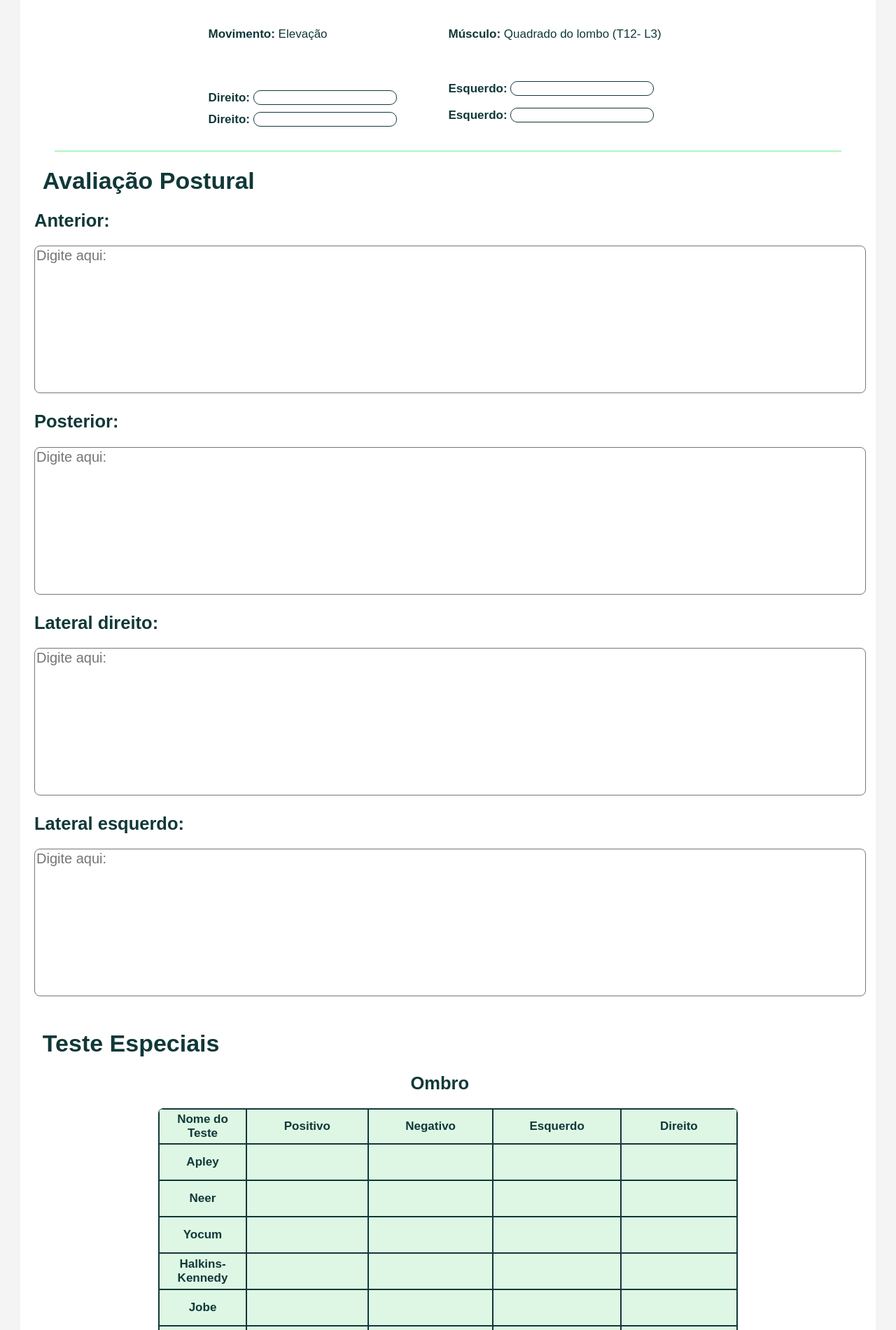
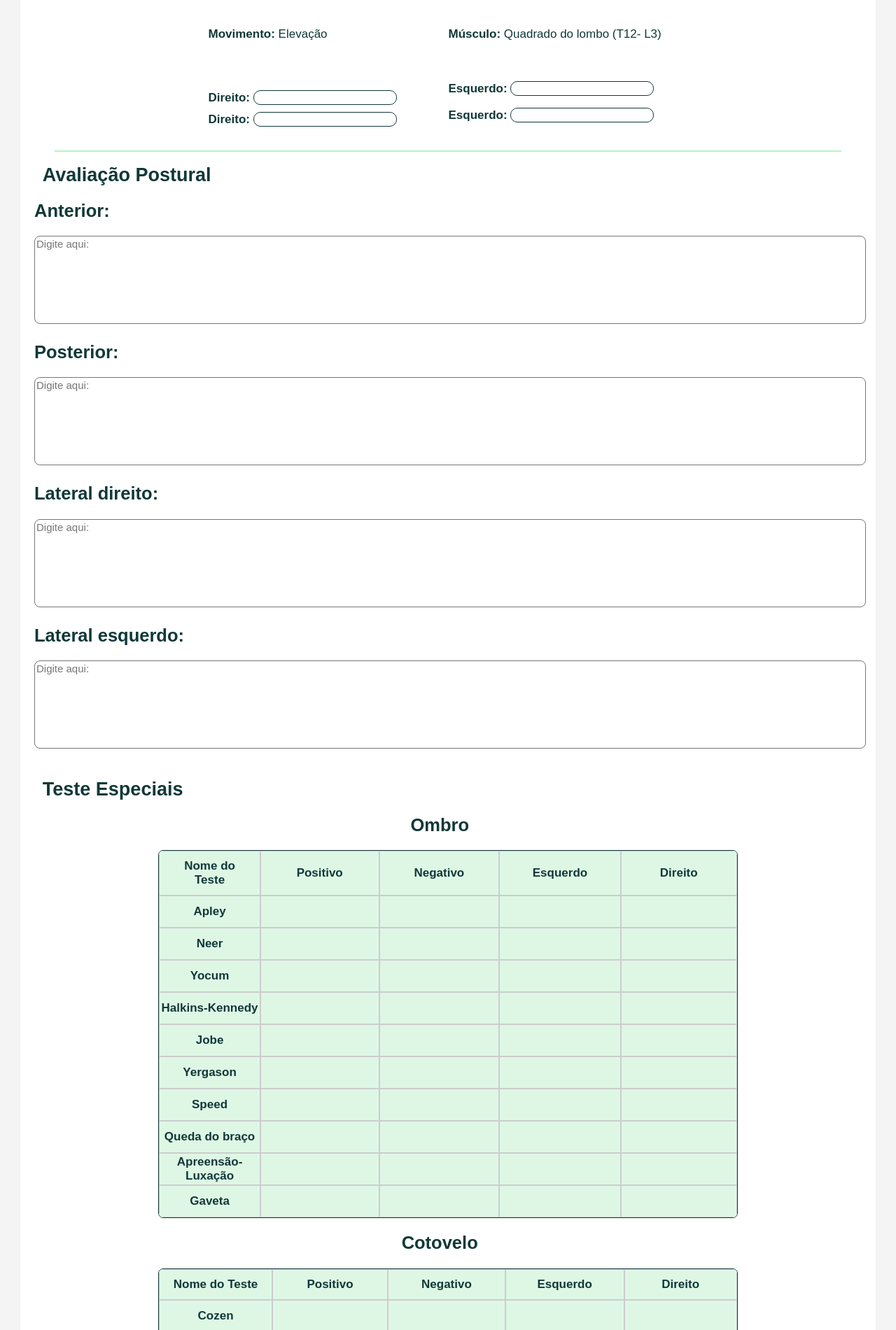
Before and after one commit to Kennedy-klam/Fisio-Digital, a PHP site: the page made by opção-de-login/doctor/dashboard/Ficha De Avaliação/Avaliação Traumatoortopedica/tela5/index.html in a window 1280 px wide; the page is wider, and only the part inside the window is pictured. Shown: the part 942-2843 px from the top of that part at 70% size. Run offline with PHP 8.4, Linux system fonts and the light colour scheme.

Commit message:
Commit
correção de pequenos erros nas páginas 5 e 6

```diff
--- a/opção-de-login/doctor/dashboard/Ficha De Avaliação/Avaliação Traumatoortopedica/tela5/index.html
+++ b/opção-de-login/doctor/dashboard/Ficha De Avaliação/Avaliação Traumatoortopedica/tela5/index.html
@@ -150,7 +150,7 @@
         <h1 class="avaliacao">Teste Especiais</h1>
 
         <h2 class="tabelas">Ombro</h2>
-        <table>
+        <table border="1">
             <tr>
                 <th>Nome do Teste</th>
                 <th>Positivo</th>
@@ -231,7 +231,7 @@
         </table>
 
         <h2 class="tabelas">Cotovelo</h2>
-        <table>
+        <table border="1">
             <tr>
                 <th>Nome do Teste</th>
                 <th>Positivo</th>
@@ -323,9 +323,9 @@
         </table>
 
         <h2 class="tabelas">Pelve e quadril</h2>
-        <table>
+        <table border="1">
             <tr>
-                <th>Nome do teste</th>
+                <th>Nome do Teste</th>
                 <th>Positivo</th>
                 <th>Negativo</th>
                 <th>Esquerdo</th>
--- a/opção-de-login/doctor/dashboard/Ficha De Avaliação/Avaliação Traumatoortopedica/tela5/style.css
+++ b/opção-de-login/doctor/dashboard/Ficha De Avaliação/Avaliação Traumatoortopedica/tela5/style.css
@@ -30,6 +30,7 @@ h1 {
 
 .avaliacao {
     text-align: start;
+    font-size: 27px;
 }
 
 .divider {
@@ -43,12 +44,12 @@ h1 {
 .lateraldireito,
 .lateralesquerdo {
     width: 100%;
-    height: 205px;
+    height: 120px;
     top: 1703px;
     left: 2761px;
     font-family: Arial, sans-serif;
-    font-size: 20px;
     resize: none;
+    font-size: 15px;
     border-radius: 8px;
 }
 
@@ -63,17 +64,19 @@ table {
     width: 70%;
     margin: auto;
     color: #113838;
-    border: 1px solid;
+    border: 1px solid #113838;
     border-radius: 7px;
     border-spacing: 0;
     overflow: hidden;
+
 }
-
+th{
+    padding: 11px;
+}
 th,
 td {
     text-align: center;
-    padding: 4px;
-    border: 1px solid #113838;
+    border: 0.5px solid #ccc;
 
 }
 
@@ -86,7 +89,7 @@ input[class="textoTabela"] {
     height: 40px;
     border: none;
     box-sizing: 0;
-    font-size: 30px;
+    font-size: 15px;
     color: #113838;
     outline: none;
     background-color: #DEF7E5;
@@ -97,7 +100,7 @@ button {
     height: 47px;
     margin-top: 50px;
     margin-right: 30%;
-    margin-left: 75%;
+    margin-left: 85%;
     border-radius: 8px;
     border: 1px solid black;
     font-size: 16px;
```
Also changed, not shown: opção-de-login/doctor/dashboard/Ficha De Avaliação/Avaliação Traumatoortopedica/tela6/style.css (+24 -16 lines).
